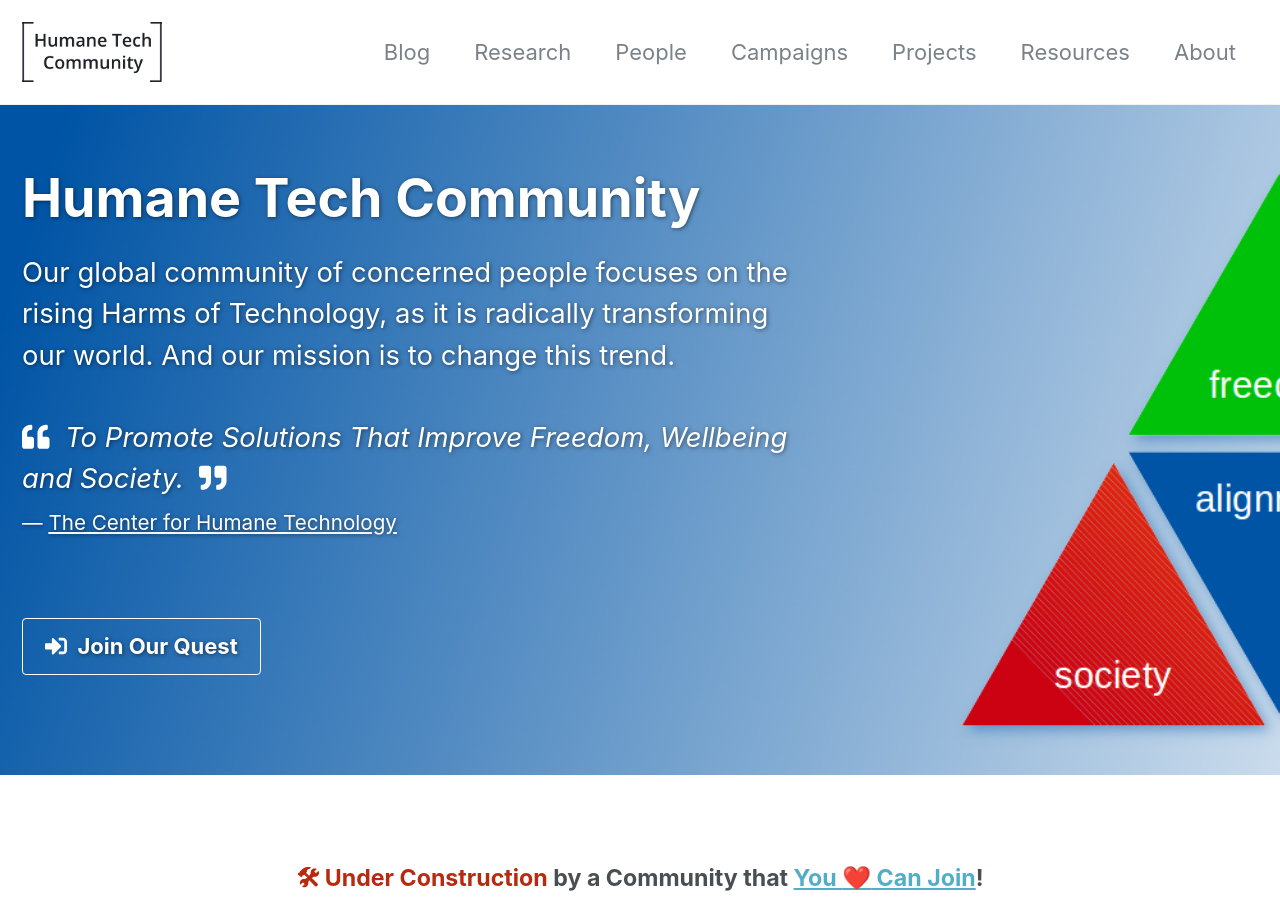
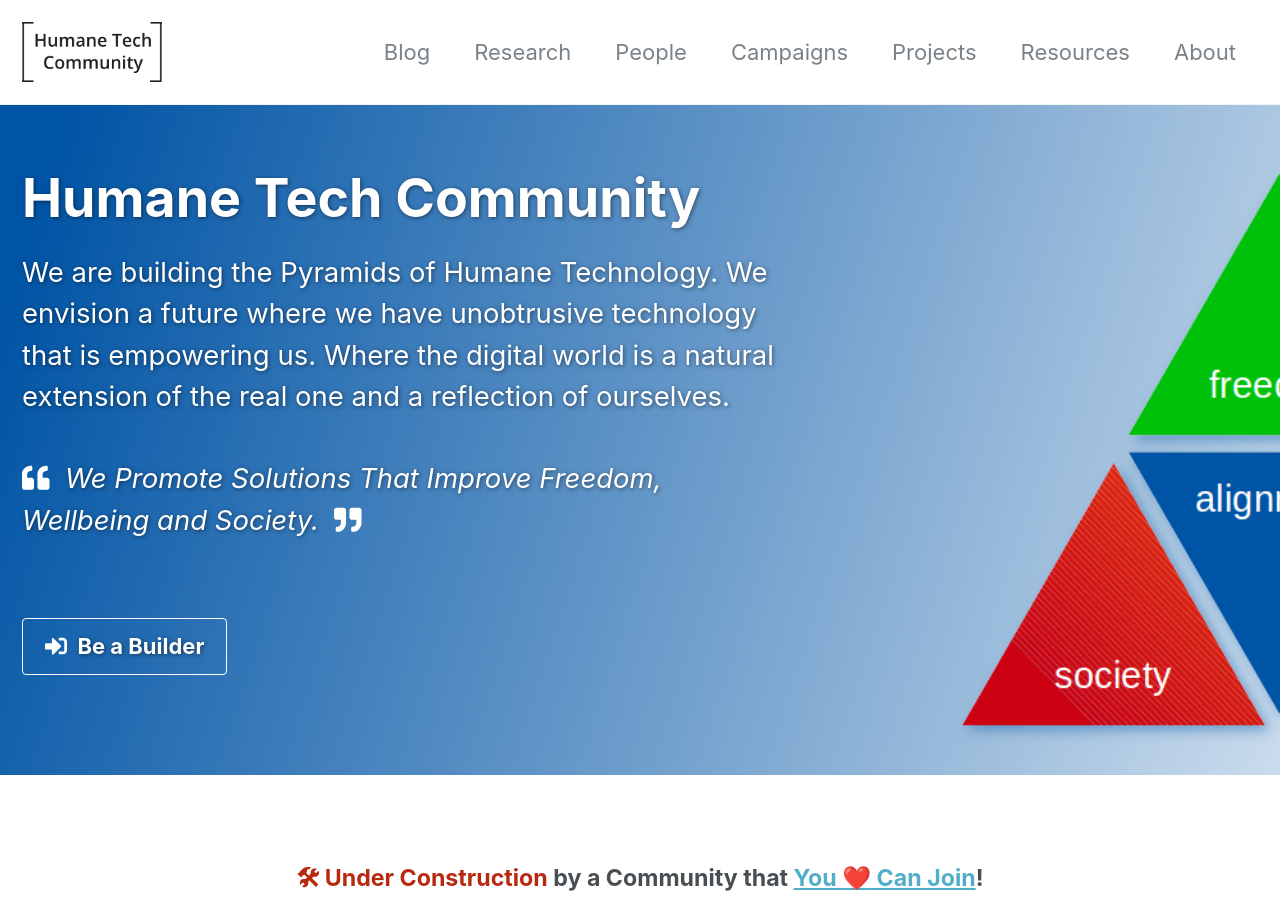
Before and after one commit to humanetech-community/community-hub, a Jekyll site: the page built from index.html, in a window 1280 px wide and 900 px high. Built offline with Jekyll 4.4.1, drawn with Linux system fonts in a browser that asks for light colours; cached includes are drawn as plain includes; nearby versions of some CDN libraries; emoji names are drawn with the system emoji font; the list of posts is cut into pages by our own code.

Commit message:
Updated hero text

```diff
--- a/index.html
+++ b/index.html
@@ -6,10 +6,10 @@
   overlay_image: /assets/images/humanetech-community-hero.png
   og_image: /assets/images/humane-tech-community-ogimage.png
   actions:
-    - label: "<i class='fas fa-sign-in-alt'></i> &nbsp;Join Our Quest"
+    - label: "<i class='fas fa-sign-in-alt'></i> &nbsp;Be a Builder"
       url: "/join/"
   caption:
-excerpt: 'Our global community of concerned people focuses on the rising Harms of Technology, as it is radically transforming our world. And our mission is to change this trend.<br/><br/><span  class="fas fa-quote-left"></span>&nbsp; <i>To Promote Solutions That Improve Freedom, Wellbeing and Society.</i> &nbsp;<span class="fas fa-quote-right"></span><br/><small>— <a href="https://humanetech.com">The Center for Humane Technology</a></small><br/><br/>'
+excerpt: 'We are building the Pyramids of Humane Technology. We envision a future where we have unobtrusive technology that is empowering us. Where the digital world is a natural extension of the real one and a reflection of ourselves.<br/><br/><span  class="fas fa-quote-left"></span>&nbsp; <i>We Promote Solutions That Improve Freedom, Wellbeing and Society.</i> &nbsp;<span class="fas fa-quote-right"></span><br/><br/>'
 feature_row:
   - image_path: /assets/images/strategic-pillar-cultural-awakening.png
     alt: "awareness"
```
